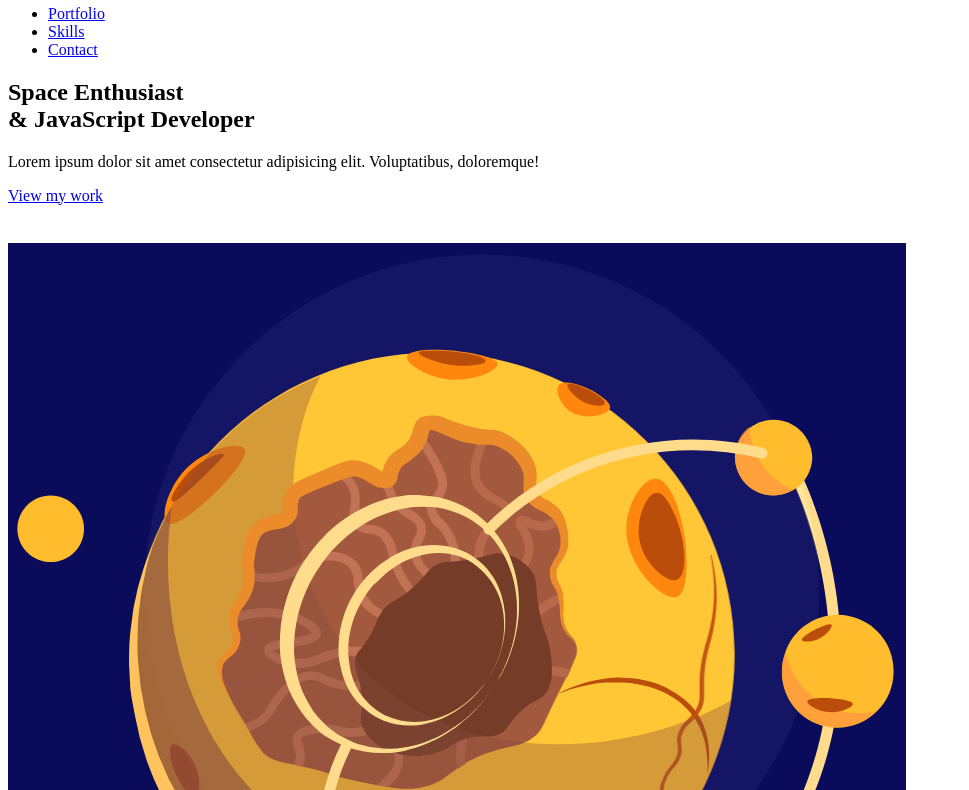
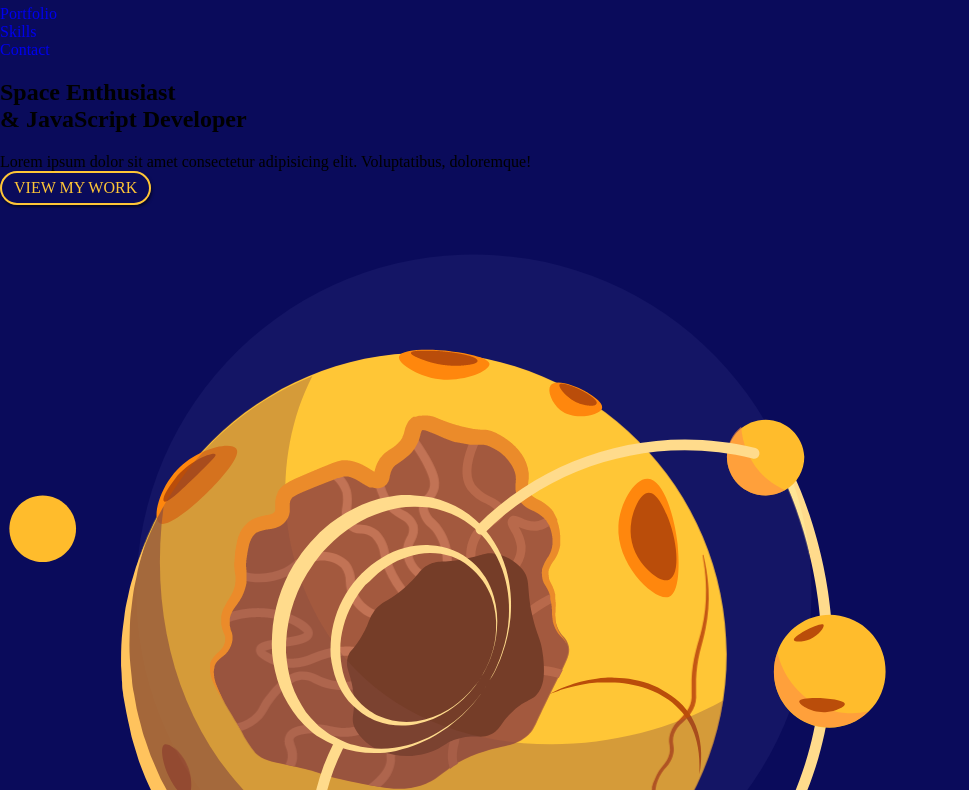
Before and after one commit to satyakresna/cosmo-junkie, a website: page src/index.html in a window 1280 px wide. Shown: the part 62-852 px from the top of the page, without its empty margins (0-969 px from the left). Drawn offline with Linux system fonts and the light colour scheme.

Commit message:
create base styles

```diff
--- a/src/css/style.css
+++ b/src/css/style.css
@@ -1,9 +1,50 @@
 /* variables */
+:root {
+    --primary: #FFC636;
+    --secondary: #0A0B5B;
+}
 
 /* reset */
+body, p, a, ul, li {
+    margin: 0;
+    padding: 0;
+    text-decoration: none;
+}
+
+li {
+    list-style-type: none;
+}
 
 /* base styles */
+body {
+    background: var(--secondary);
+    overflow-x: hidden;
+}
 
+.button {
+    background: none;
+    border: 2px solid var(--primary);
+    color: var(--primary);
+    padding: 6px 12px;
+    border-radius: 20px;
+    text-transform: uppercase;
+    box-shadow: 1px 2px 3px rgba(0, 0, 0, 0.6);
+    cursor: pointer;
+    display: inline-block;
+}
+
+.button:hover {
+    color: #222;
+    background: var(--primary);
+}
+
+input, textarea {
+    background: rgba(255, 255, 255, 0.05);
+    padding: 10px 16px;
+    border-radius: 20px;
+    border: 2px solid #9893D8;
+    color: #f2f2f2;
+}
 /* font */
 
 /* mobile styles */
```
